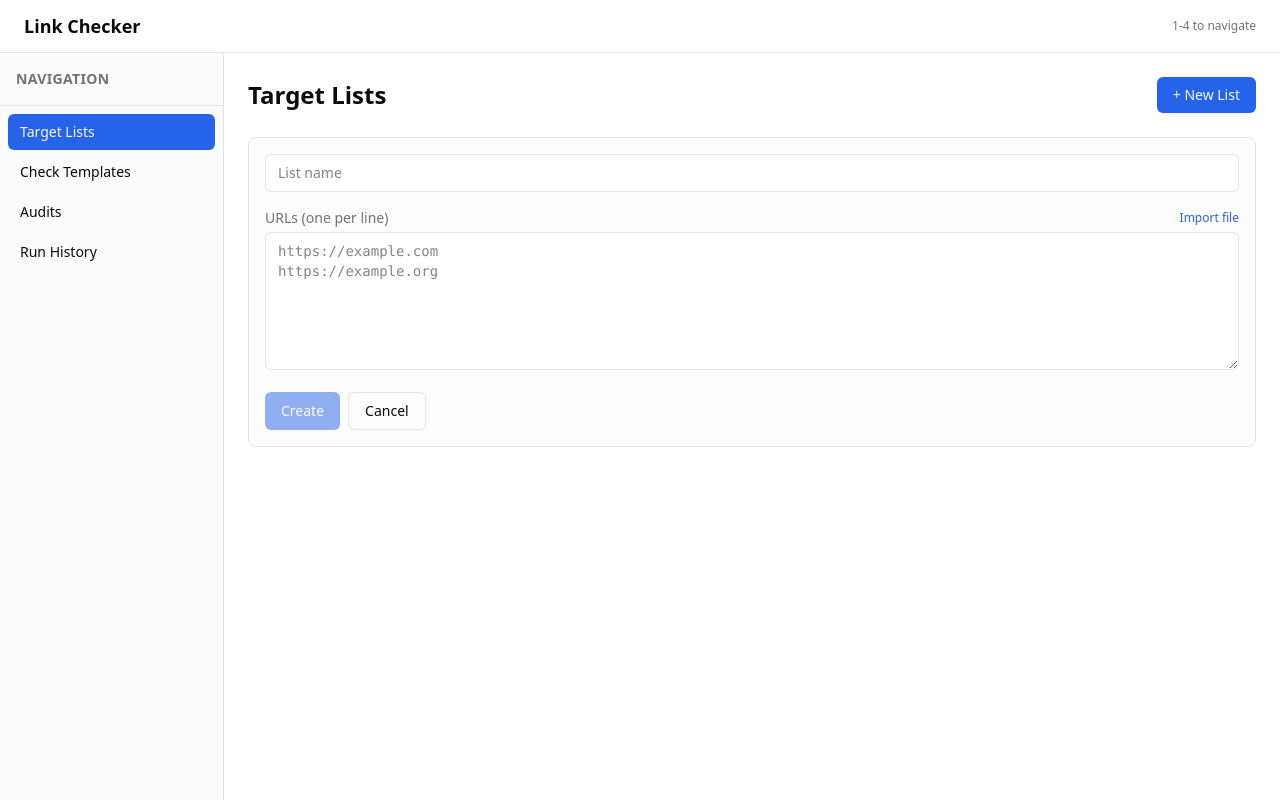
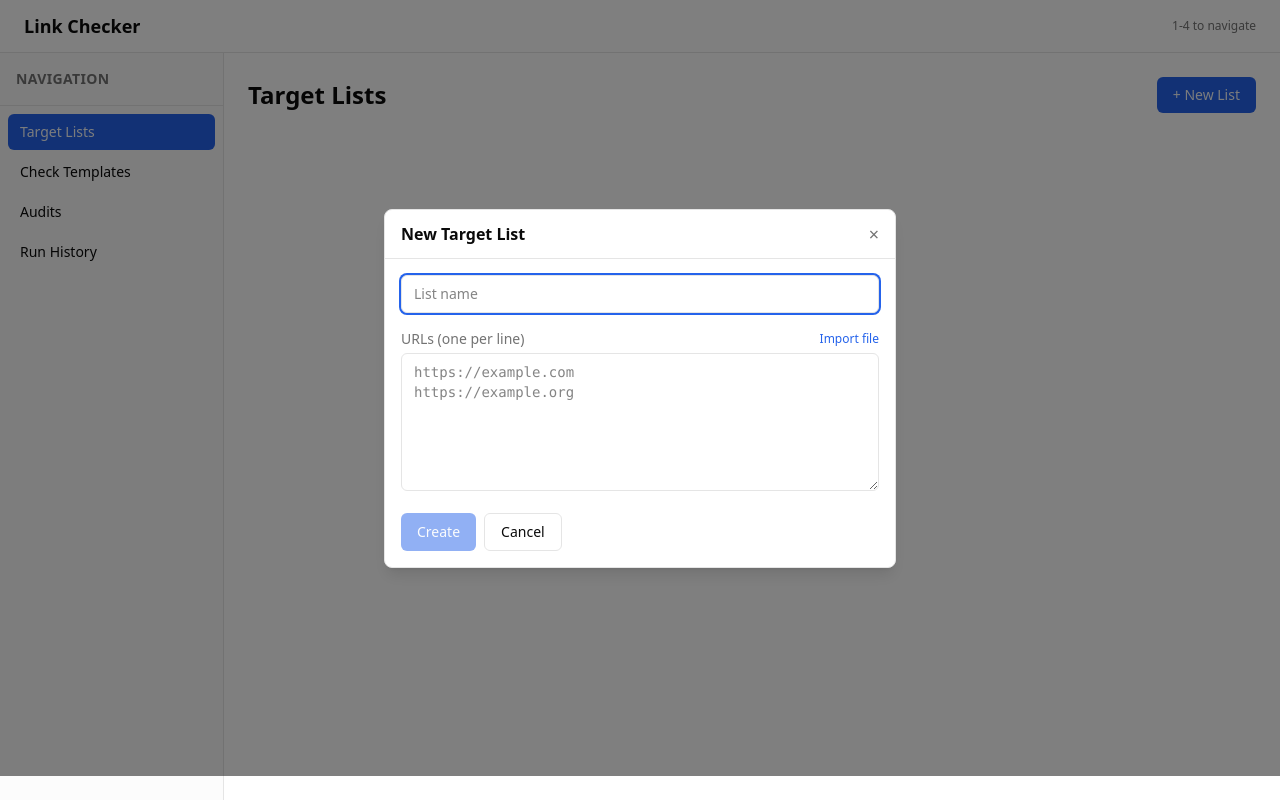
Before and after one commit to chesteralan/LinkCheckerApp, a React (Vite) app: page / in a window 1280 px wide. Both pictures are taken after a click on the button "+ New List". Built offline with nearby package versions, Linux system fonts and the light colour scheme.

Commit message:
Show target list form in a modal

```diff
--- /dev/null
+++ b/src/components/Modal.tsx
@@ -0,0 +1,41 @@
+import { useEffect, useRef, type ReactNode } from 'react'
+
+interface Props {
+  open: boolean
+  onClose: () => void
+  title?: string
+  children: ReactNode
+}
+
+export function Modal({ open, onClose, title, children }: Props) {
+  const overlayRef = useRef<HTMLDivElement>(null)
+
+  useEffect(() => {
+    if (!open) return
+    const handler = (e: KeyboardEvent) => {
+      if (e.key === 'Escape') onClose()
+    }
+    document.addEventListener('keydown', handler)
+    return () => document.removeEventListener('keydown', handler)
+  }, [open, onClose])
+
+  if (!open) return null
+
+  return (
+    <div
+      ref={overlayRef}
+      className="fixed inset-0 z-50 flex items-center justify-center bg-black/50"
+      onMouseDown={(e) => { if (e.target === overlayRef.current) onClose() }}
+    >
+      <div className="bg-background border border-border rounded-lg shadow-lg w-full max-w-lg mx-4 max-h-[90vh] overflow-y-auto">
+        {title && (
+          <div className="flex items-center justify-between px-4 py-3 border-b border-border">
+            <h3 className="font-semibold">{title}</h3>
+            <button onClick={onClose} className="text-muted-foreground hover:text-foreground text-lg leading-none">&times;</button>
+          </div>
+        )}
+        <div className="p-4">{children}</div>
+      </div>
+    </div>
+  )
+}
--- a/src/pages/TargetListsPage.tsx
+++ b/src/pages/TargetListsPage.tsx
@@ -2,6 +2,7 @@ import { useState, useCallback } from 'react'
 import { open } from '@tauri-apps/plugin-dialog'
 import { useStore } from '@/hooks/useStore'
 import { useHotkeys } from '@/hooks/useHotkeys'
+import { Modal } from '@/components/Modal'
 import type { TargetList } from '@/types'
 import { normalizeUrl, readFile } from '@/lib/tauri'
 
@@ -45,10 +46,8 @@ export function TargetListsPage() {
   }
 
   const handleSaveCb = useCallback(() => { if (showForm) handleSave() }, [showForm, name, urlsText, editing])
-  const handleResetCb = useCallback(() => { if (showForm) resetForm() }, [showForm])
 
   useHotkeys({
-    Escape: handleResetCb,
     'Cmd+Enter': handleSaveCb,
     'Ctrl+Enter': handleSaveCb,
   }, showForm)
@@ -69,13 +68,14 @@ export function TargetListsPage() {
         </button>
       </div>
 
-      {showForm && (
-        <div className="border border-border rounded-lg p-4 space-y-4 bg-muted/20">
+      <Modal open={showForm} onClose={resetForm} title={editing ? 'Edit Target List' : 'New Target List'}>
+        <div className="space-y-4">
           <input
             type="text"
             placeholder="List name"
             value={name}
             onChange={(e) => setName(e.target.value)}
+            autoFocus
             className="w-full px-3 py-2 border border-border rounded-md text-sm bg-background focus:outline-none focus:ring-2 focus:ring-primary"
           />
           <div>
@@ -131,7 +131,7 @@ export function TargetListsPage() {
             </button>
           </div>
         </div>
-      )}
+      </Modal>
 
       {targetLists.length === 0 && !showForm && (
         <p className="text-muted-foreground text-sm">No target lists yet. Create one to get started.</p>
```
